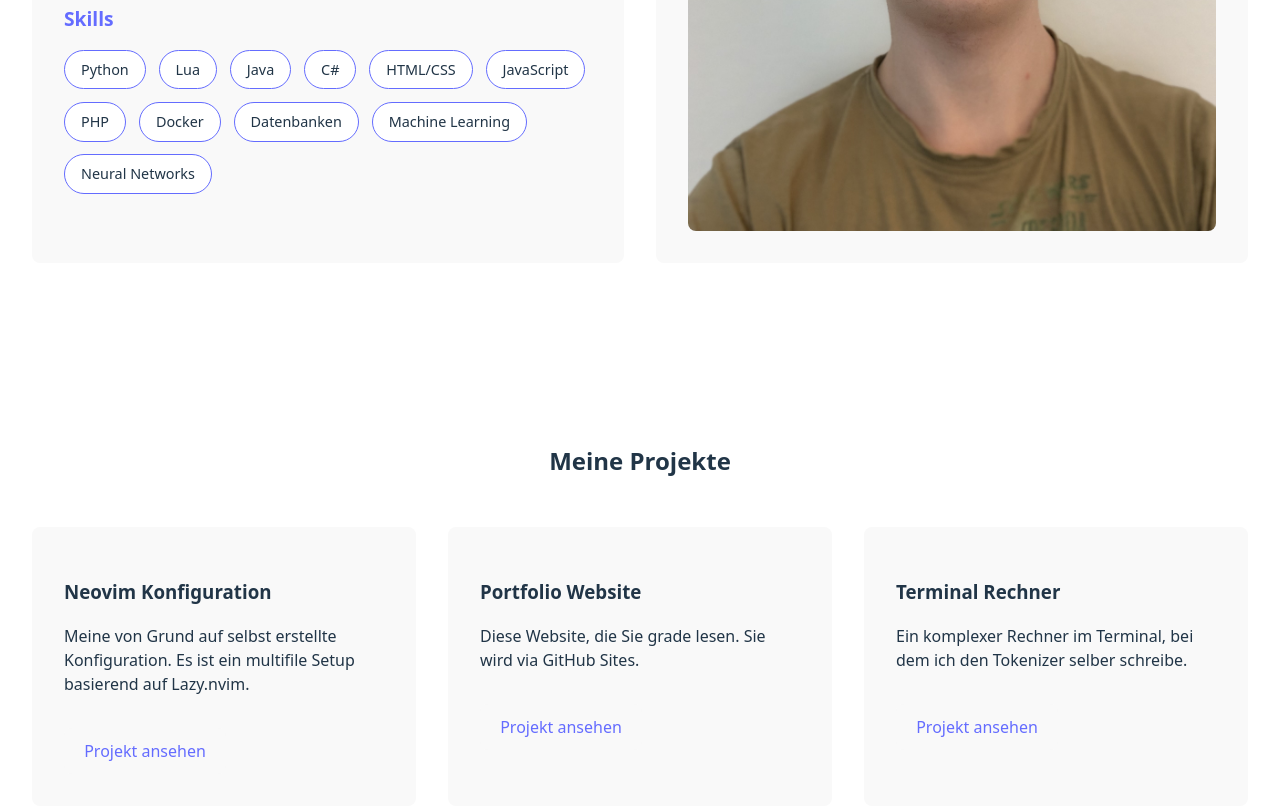
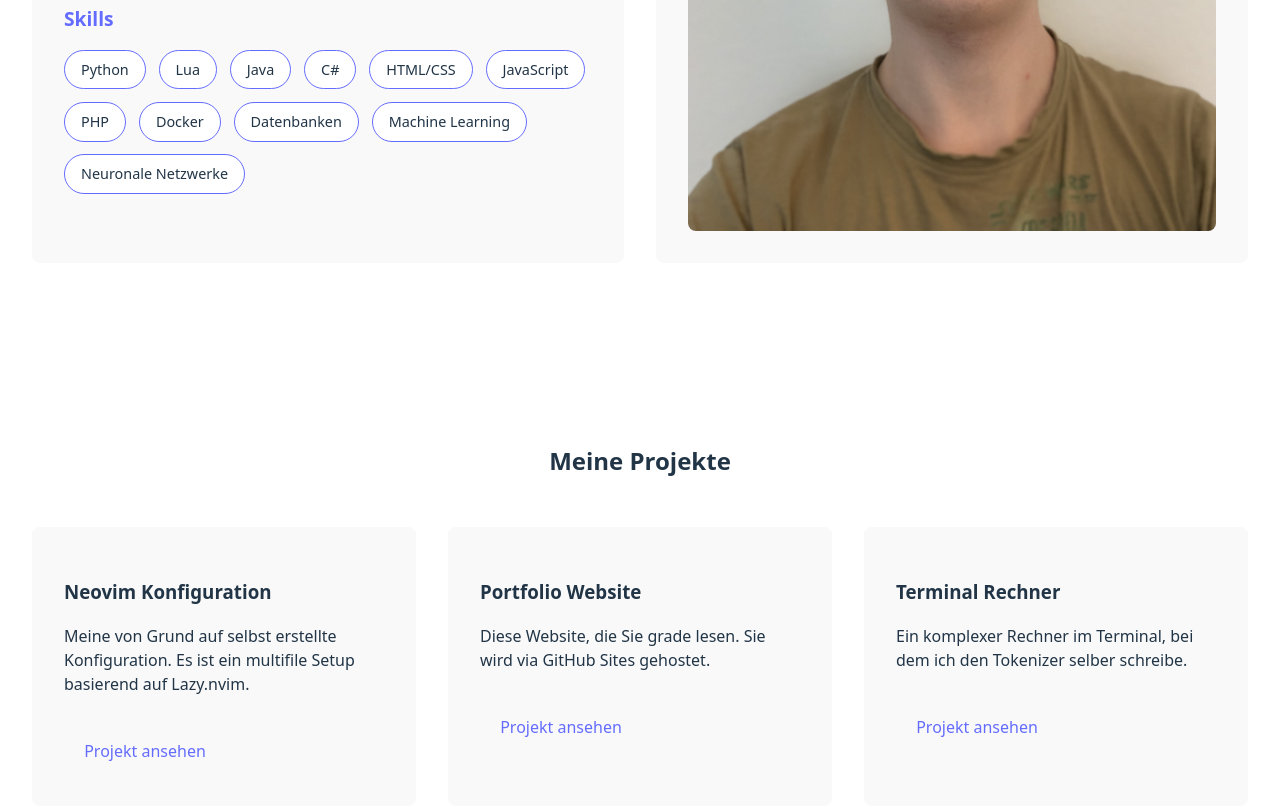
Before and after one commit to valentindibbern/mywebsite, a website built with Vite: page index.html in a window 1280 px wide. Shown: the part 1385-2194 px from the top of the page. Built offline with nearby package versions, Linux system fonts and the light colour scheme.

Commit message:
final changes before abgabe.

```diff
--- a/index.html
+++ b/index.html
@@ -88,7 +88,7 @@
                                 <span class="skill-tag">Docker</span>
                                 <span class="skill-tag">Datenbanken</span>
                                 <span class="skill-tag">Machine Learning</span>
-                                <span class="skill-tag">Neural Networks</span>
+                                <span class="skill-tag">Neuronale Netzwerke</span>
                             </div>
                         </div>
                     </div>
@@ -113,7 +113,7 @@
                     </div>
                     <div class="project-card">
                         <h3>Portfolio Website</h3>
-                        <p>Diese Website, die Sie grade lesen. Sie wird via GitHub Sites.</p>
+                        <p>Diese Website, die Sie grade lesen. Sie wird via GitHub Sites gehostet.</p>
                         <a href="https://github.com/valentindibbern/mywebsite" target="_blank" class="project-button">
                             Projekt ansehen</a>
                     </div>
```
